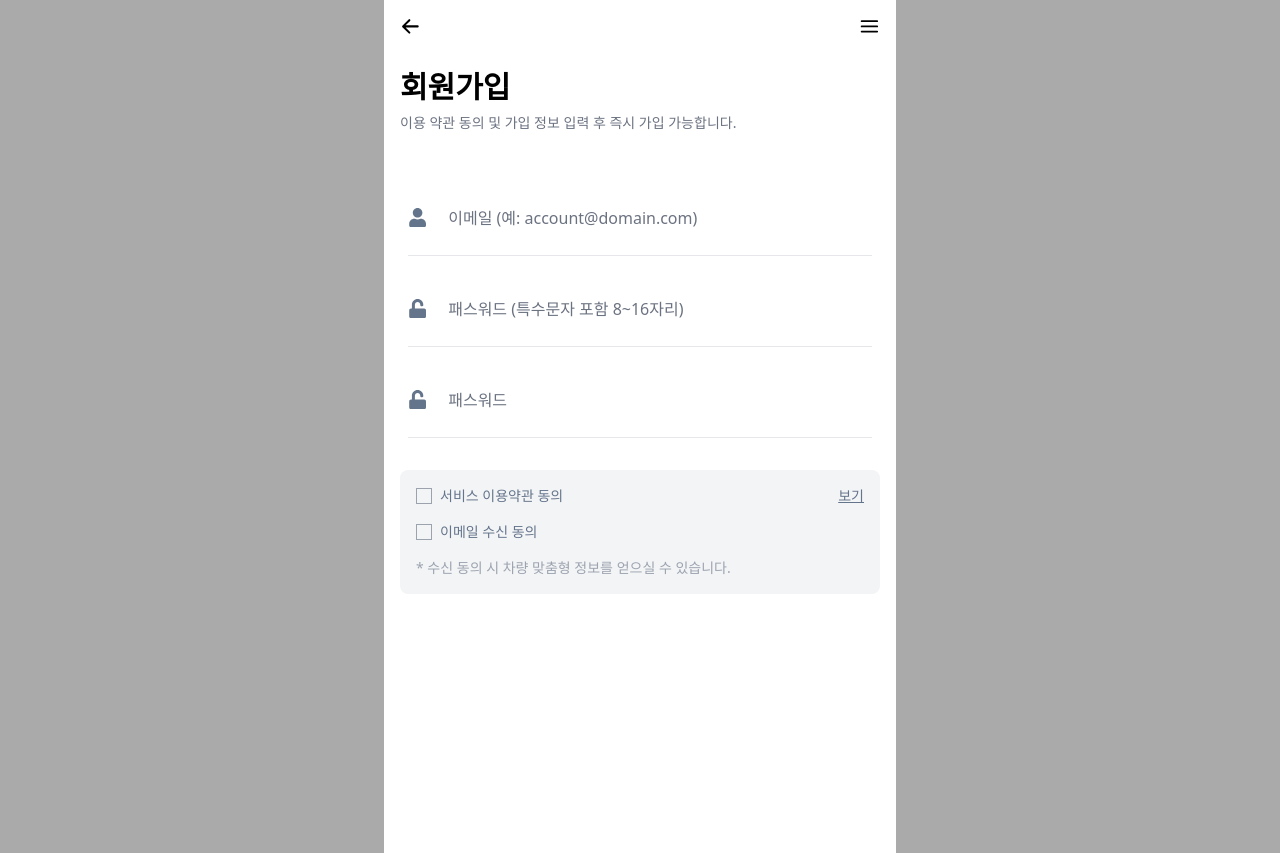
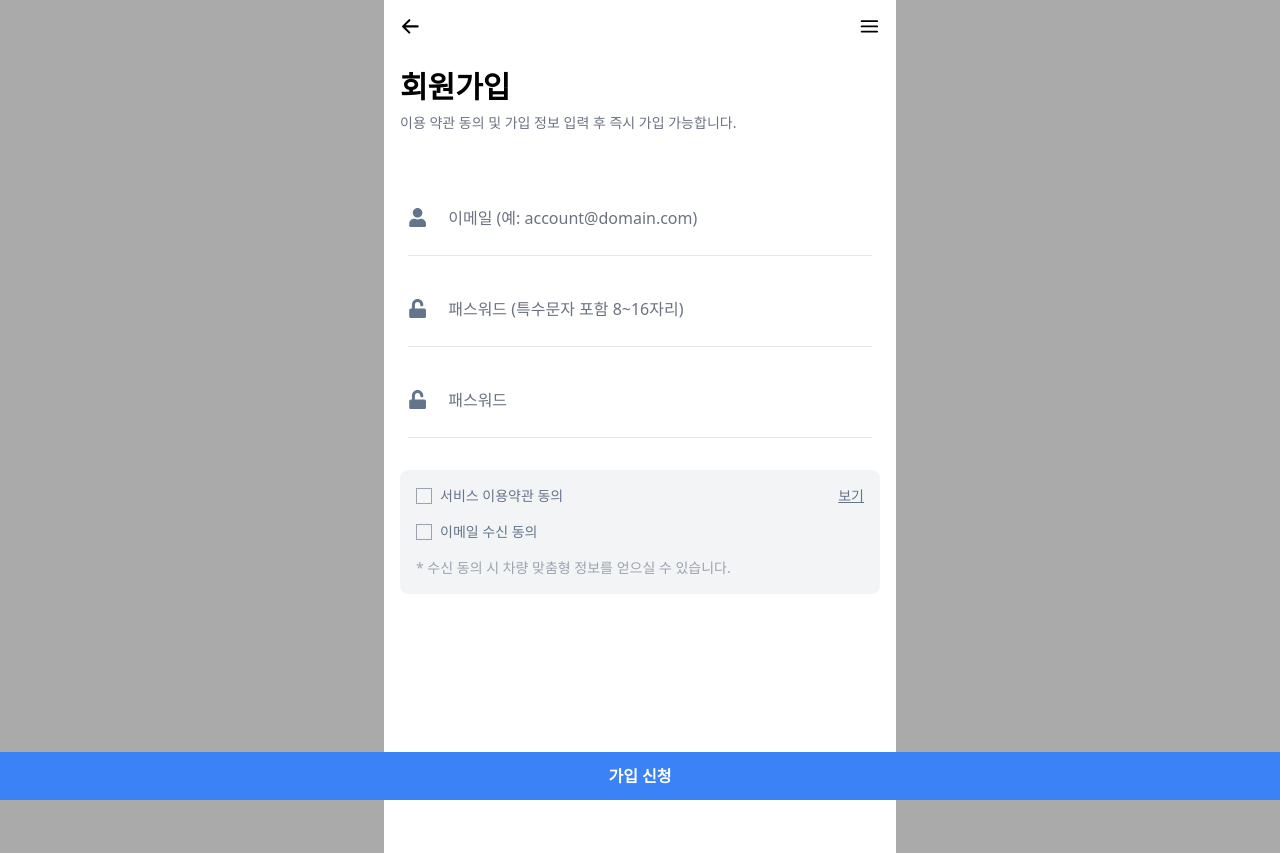
Before and after one commit to roy-pmgrow/baas2-next-webview, a Next.js app: page /signup in a window 1280 px wide. Built offline with nearby package versions, Linux system fonts and the light colour scheme; what tailwindcss-safe-area would draw is missing.

Commit message:
💄 Design: Bottom safe-area 퍼블리싱 처리

```diff
--- a/pages/signup.tsx
+++ b/pages/signup.tsx
@@ -2,6 +2,7 @@ import CheckBox from "components/Forms/Checkbox";
 import Input from "components/Forms/Input";
 import Section from "layouts/Section";
 import { NextPage } from "next";
+import Head from "next/head";
 import { useForm } from "react-hook-form";
 import { SignUpForm } from "types/forms/signup";
 
@@ -23,6 +24,9 @@ const SignupPage: NextPage = () => {
 
   return (
     <Section>
+      <Head>
+        <meta name="viewport" content="width=device-width, initial-scale=1.0, viewport-fit=cover" />
+      </Head>
       <form autoComplete="off" onSubmit={handleSubmit(onValid)}>
         <h1 className="text-3xl font-bold mb-[0.5rem]">회원가입</h1>
         <h3 className="text-sm text-gray-500 mb-[4rem]">
@@ -64,6 +68,13 @@ const SignupPage: NextPage = () => {
           </CheckBox>
           <span className="text-gray-400 text-sm">* 수신 동의 시 차량 맞춤형 정보를 얻으실 수 있습니다.</span>
         </div>
+
+        <div className="fixed left-0 bottom-[env(safe-area-inset-bottom)] pb-safe w-full z-10">
+          <button className="w-full min-h-[3rem] bg-blue-500 text-white font-bold">가입 신청</button>
+        </div>
+        <div className="fixed left-0 bottom-0 pb-safe w-full">
+          <button className="w-full min-h-[2rem] bg-blue-500" />
+        </div>
       </form>
     </Section>
   );
```
